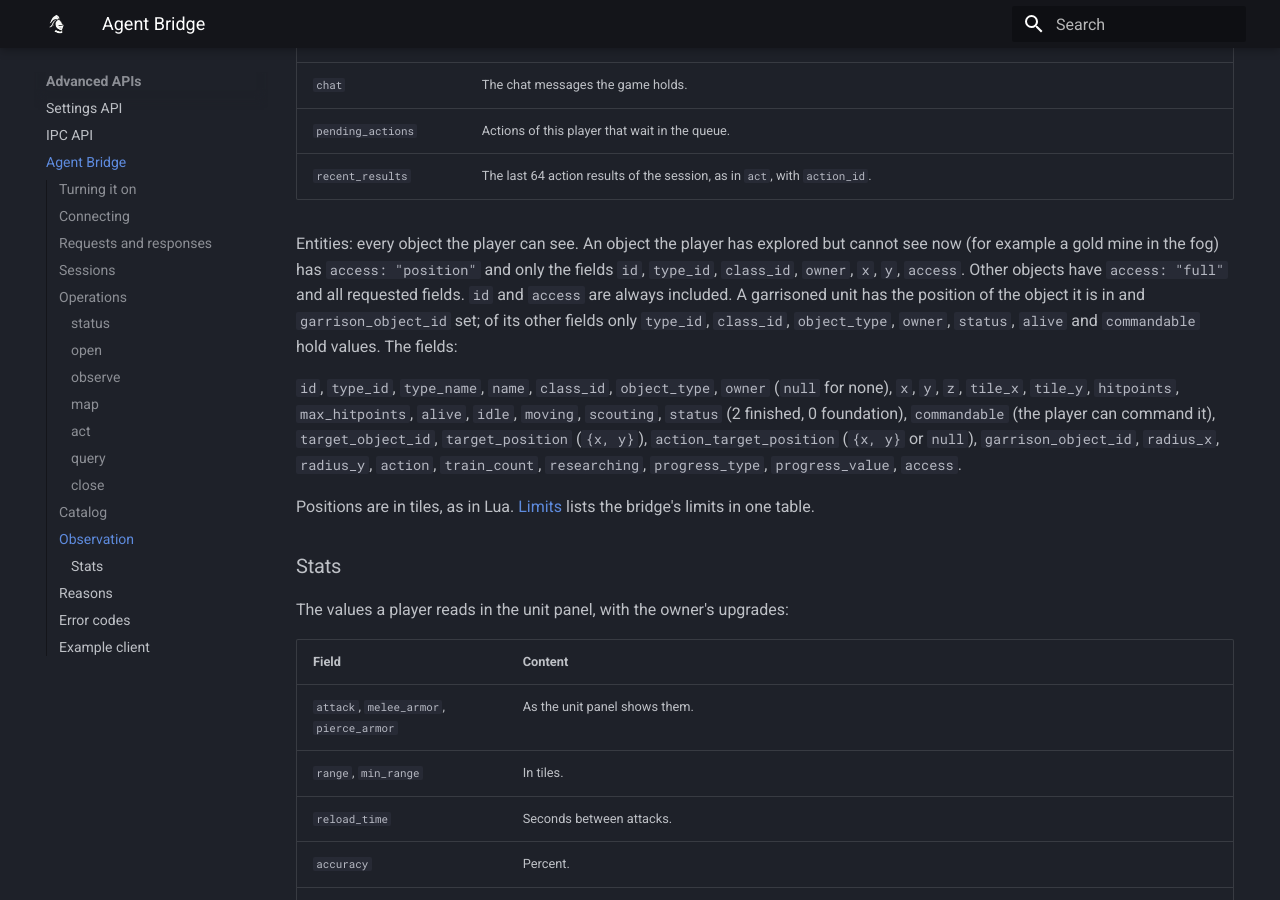
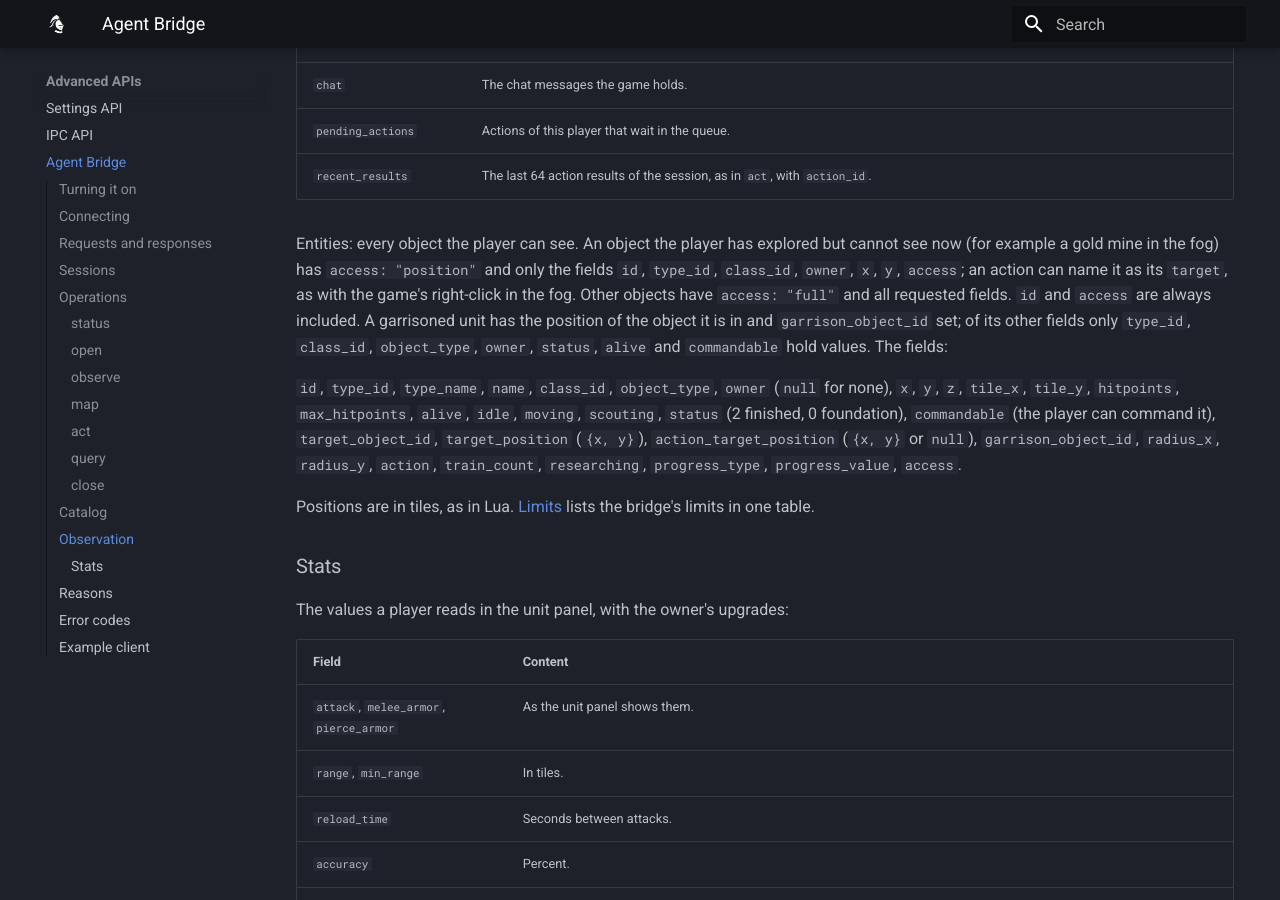
Before and after one commit to aoe2control/aoe2control.github.io, an MkDocs documentation site: the page built from docs/agent-bridge.md, in a window 1280 px wide and 900 px high, scrolled down 7317 px. Built offline with MkDocs 1.6.1 and Material for MkDocs 9.7.7, drawn with Linux system fonts in a browser that asks for light colours.

Commit message:
Document commands that target objects in the fog
Co-Authored-By: Claude Opus 5.5 <noreply@anthropic.com>

```diff
--- a/docs/agent-bridge.md
+++ b/docs/agent-bridge.md
@@ -232,8 +232,9 @@ Not in the catalog: camera, game speed, pause, saving, starting and ending match
 
 Entities: every object the player can see. An object the player has explored but cannot see now
 (for example a gold mine in the fog) has `access: "position"` and only the fields `id`, `type_id`,
-`class_id`, `owner`, `x`, `y`, `access`. Other objects have `access: "full"` and all requested
-fields. `id` and `access` are always included. A garrisoned unit has the position of the object
+`class_id`, `owner`, `x`, `y`, `access`; an action can name it as its `target`, as with the game's
+right-click in the fog. Other objects have `access: "full"` and all requested fields. `id` and
+`access` are always included. A garrisoned unit has the position of the object
 it is in and `garrison_object_id` set; of its other fields only `type_id`, `class_id`,
 `object_type`, `owner`, `status`, `alive` and `commandable` hold values. The fields:
 
```
Also changed, not shown: docs/types.md (+1 -1 lines).
